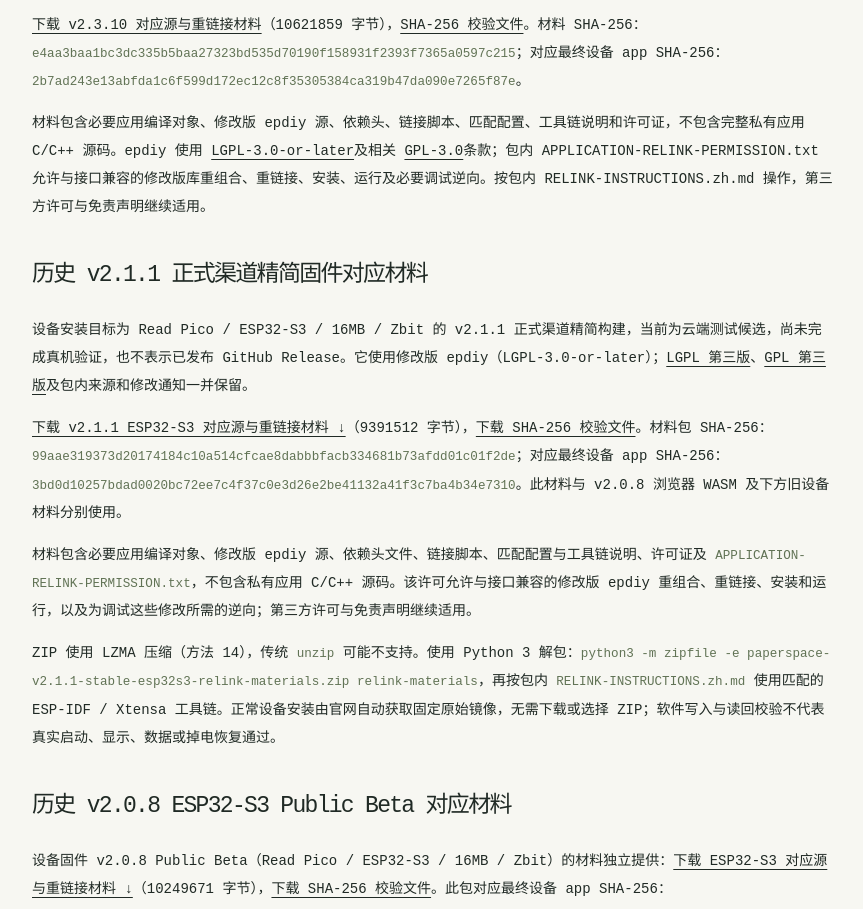
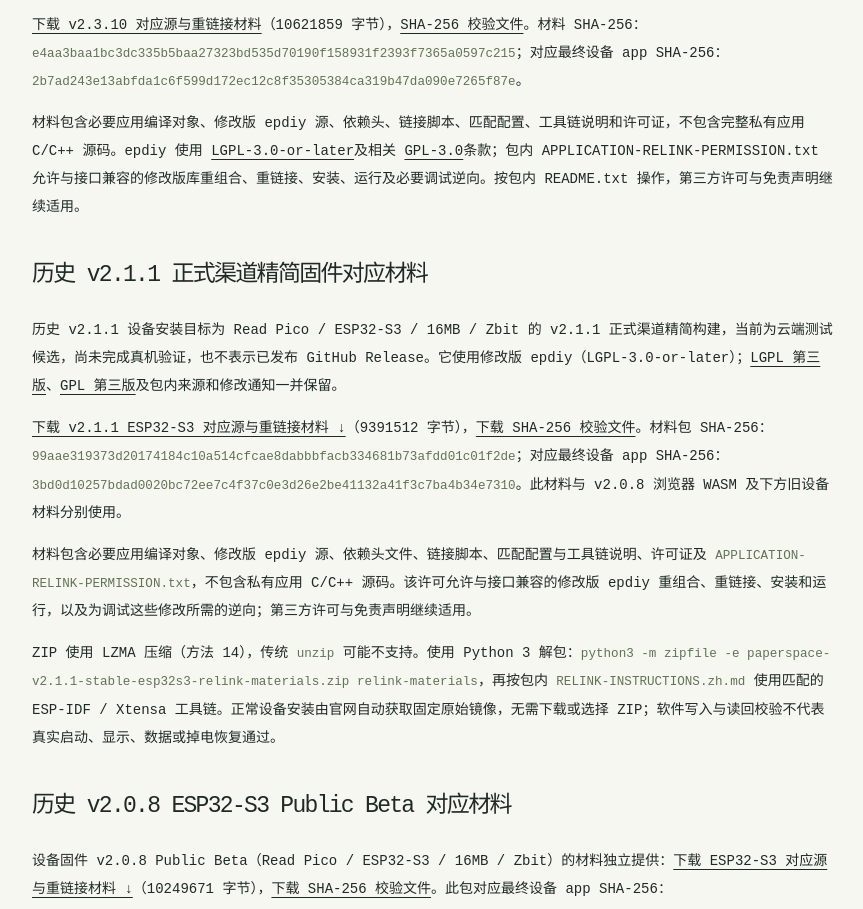
Before and after one commit to patrickyaoxy/paperspace-site, a plain HTML site: page legal.html in a window 1280 px wide. Shown: the part 1202-2111 px from the top of the page, without its empty margins (207-1070 px from the left). Drawn offline with Linux system fonts and the light colour scheme; a web font is replaced by a local one.

Commit message:
Correct firmware release documentation details

```diff
--- a/legal.html
+++ b/legal.html
@@ -5,8 +5,8 @@
 <h2>浏览器体验与对应材料</h2><p>浏览器体验基于 v2.0.8（<code>79f2f5ad303b9a588d551e3e0eb4b6e5735bc56b</code>），使用修改版 <a href="https://github.com/vroland/epdiy">epdiy</a>（上游 2.0.0，LGPL-3.0-or-later）。许可证为 <a href="legal/LGPL-3.0.txt">GNU LGPL 第三版</a>，并适用 <a href="legal/GPL-3.0.txt">GNU GPL 第三版</a>的相关条款。<a href="legal/epdiy-fork-notices.txt">来源与修改记录</a>、<a href="legal/NOTICE.txt">组合运行通知</a>和<a href="legal/COPYRIGHT-NOTICES.txt">版权及第三方通知</a>一并保留。</p>
 <p><a href="downloads/paperspace-v2.0.8-relink-materials.zip" download>下载该浏览器候选的对应源与重链接材料 ↓</a>。材料包含修改版库源、编译依赖、必要 host 适配与生成器、应用可重链接对象、演示输入、工具链版本和操作说明；并非整个应用源码。解压后按 <code>RELINK-INSTRUCTIONS.md</code> 使用匹配的官方 Emscripten 工具链重编库并重新链接。正常体验无需编译工具。</p>
 <p>材料不限制修改库，或为调试这些修改而进行的必要逆向。应用对象与必要重链接胶水的许可见材料内 <code>APPLICATION-RELINK-PERMISSION.txt</code>；第三方各自的许可和免责声明继续适用。公开对象已移除 DWARF 调试段，保留重链接必需符号；运行断言文件名仍可能可见。材料不包含完整私有应用源码。</p>
-<h2 id="esp32s3-materials-2310">v2.3.10 stable 固件对应材料</h2><p>当前官网安装目标为 Read Pico / ESP32-S3 / 16 MiB 的 v2.3.10 stable 正式功能渠道构建。部分真机验证尚未完成，实际启动、显示、触摸、栈余量及掉电恢复不能由构建和镜像校验代替。<a href="firmware-v2.3.10.html">累计更新与验证边界</a>。</p><p><a href="downloads/paperspace-v2.3.10-stable-esp32s3-relink-materials.zip" download>下载 v2.3.10 对应源与重链接材料</a>（10621859 字节），<a href="downloads/paperspace-v2.3.10-stable-esp32s3-relink-materials.zip.sha256" download>SHA-256 校验文件</a>。材料 SHA-256：<code>e4aa3baa1bc3dc335b5baa27323bd535d70190f158931f2393f7365a0597c215</code>；对应最终设备 app SHA-256：<code>2b7ad243e13abfda1c6f599d172ec12c8f35305384ca319b47da090e7265f87e</code>。</p><p>材料包含必要应用编译对象、修改版 epdiy 源、依赖头、链接脚本、匹配配置、工具链说明和许可证，不包含完整私有应用 C/C++ 源码。epdiy 使用 <a href="legal/LGPL-3.0.txt">LGPL-3.0-or-later</a>及相关 <a href="legal/GPL-3.0.txt">GPL-3.0</a>条款；包内 APPLICATION-RELINK-PERMISSION.txt 允许与接口兼容的修改版库重组合、重链接、安装、运行及必要调试逆向。按包内 RELINK-INSTRUCTIONS.zh.md 操作，第三方许可与免责声明继续适用。</p><h2 id="esp32s3-materials">历史 v2.1.1 正式渠道精简固件对应材料</h2>
-<p>设备安装目标为 Read Pico / ESP32-S3 / 16MB / Zbit 的 v2.1.1 正式渠道精简构建，当前为云端测试候选，尚未完成真机验证，也不表示已发布 GitHub Release。它使用修改版 epdiy（LGPL-3.0-or-later）；<a href="legal/LGPL-3.0.txt">LGPL 第三版</a>、<a href="legal/GPL-3.0.txt">GPL 第三版</a>及包内来源和修改通知一并保留。</p>
+<h2 id="esp32s3-materials-2310">v2.3.10 stable 固件对应材料</h2><p>当前官网安装目标为 Read Pico / ESP32-S3 / 16 MiB 的 v2.3.10 stable 正式功能渠道构建。部分真机验证尚未完成，实际启动、显示、触摸、栈余量及掉电恢复不能由构建和镜像校验代替。<a href="firmware-v2.3.10.html">累计更新与验证边界</a>。</p><p><a href="downloads/paperspace-v2.3.10-stable-esp32s3-relink-materials.zip" download>下载 v2.3.10 对应源与重链接材料</a>（10621859 字节），<a href="downloads/paperspace-v2.3.10-stable-esp32s3-relink-materials.zip.sha256" download>SHA-256 校验文件</a>。材料 SHA-256：<code>e4aa3baa1bc3dc335b5baa27323bd535d70190f158931f2393f7365a0597c215</code>；对应最终设备 app SHA-256：<code>2b7ad243e13abfda1c6f599d172ec12c8f35305384ca319b47da090e7265f87e</code>。</p><p>材料包含必要应用编译对象、修改版 epdiy 源、依赖头、链接脚本、匹配配置、工具链说明和许可证，不包含完整私有应用 C/C++ 源码。epdiy 使用 <a href="legal/LGPL-3.0.txt">LGPL-3.0-or-later</a>及相关 <a href="legal/GPL-3.0.txt">GPL-3.0</a>条款；包内 APPLICATION-RELINK-PERMISSION.txt 允许与接口兼容的修改版库重组合、重链接、安装、运行及必要调试逆向。按包内 README.txt 操作，第三方许可与免责声明继续适用。</p><h2 id="esp32s3-materials">历史 v2.1.1 正式渠道精简固件对应材料</h2>
+<p>历史 v2.1.1 设备安装目标为 Read Pico / ESP32-S3 / 16MB / Zbit 的 v2.1.1 正式渠道精简构建，当前为云端测试候选，尚未完成真机验证，也不表示已发布 GitHub Release。它使用修改版 epdiy（LGPL-3.0-or-later）；<a href="legal/LGPL-3.0.txt">LGPL 第三版</a>、<a href="legal/GPL-3.0.txt">GPL 第三版</a>及包内来源和修改通知一并保留。</p>
 <p><a href="downloads/paperspace-v2.1.1-stable-esp32s3-relink-materials.zip" download>下载 v2.1.1 ESP32-S3 对应源与重链接材料 ↓</a>（9391512 字节），<a href="downloads/paperspace-v2.1.1-stable-esp32s3-relink-materials.zip.sha256" download>下载 SHA-256 校验文件</a>。材料包 SHA-256：<code>99aae319373d20174184c10a514cfcae8dabbbfacb334681b73afdd01c01f2de</code>；对应最终设备 app SHA-256：<code>3bd0d10257bdad0020bc72ee7c4f37c0e3d26e2be41132a41f3c7ba4b34e7310</code>。此材料与 v2.0.8 浏览器 WASM 及下方旧设备材料分别使用。</p>
 <p>材料包含必要应用编译对象、修改版 epdiy 源、依赖头文件、链接脚本、匹配配置与工具链说明、许可证及 <code>APPLICATION-RELINK-PERMISSION.txt</code>，不包含私有应用 C/C++ 源码。该许可允许与接口兼容的修改版 epdiy 重组合、重链接、安装和运行，以及为调试这些修改所需的逆向；第三方许可与免责声明继续适用。</p>
 <p>ZIP 使用 LZMA 压缩（方法 14），传统 <code>unzip</code> 可能不支持。使用 Python 3 解包：<code>python3 -m zipfile -e paperspace-v2.1.1-stable-esp32s3-relink-materials.zip relink-materials</code>，再按包内 <code>RELINK-INSTRUCTIONS.zh.md</code> 使用匹配的 ESP-IDF / Xtensa 工具链。正常设备安装由官网自动获取固定原始镜像，无需下载或选择 ZIP；软件写入与读回校验不代表真实启动、显示、数据或掉电恢复通过。</p>
```
Also changed, not shown: firmware-v2.3.10.html (+1 -1 lines).
